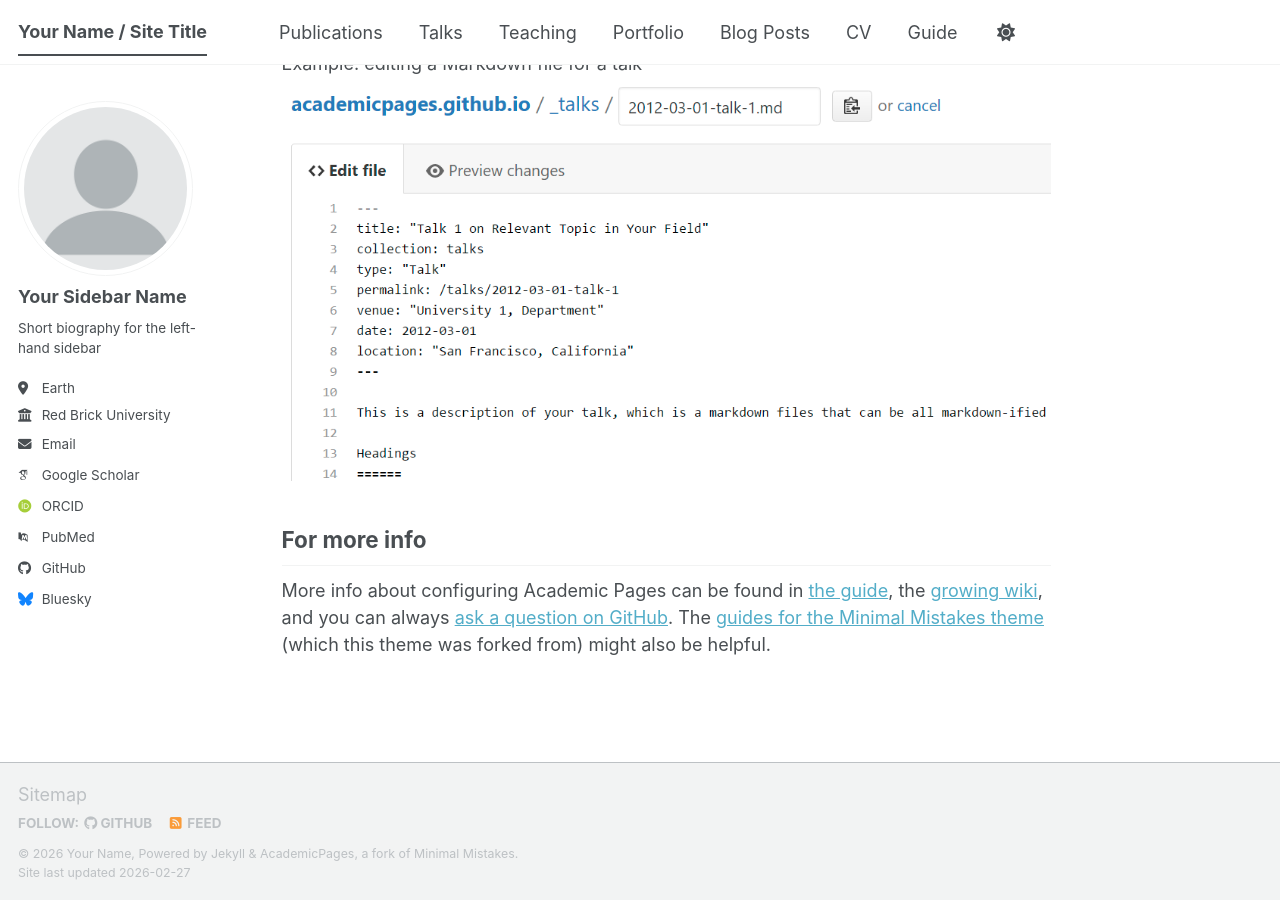
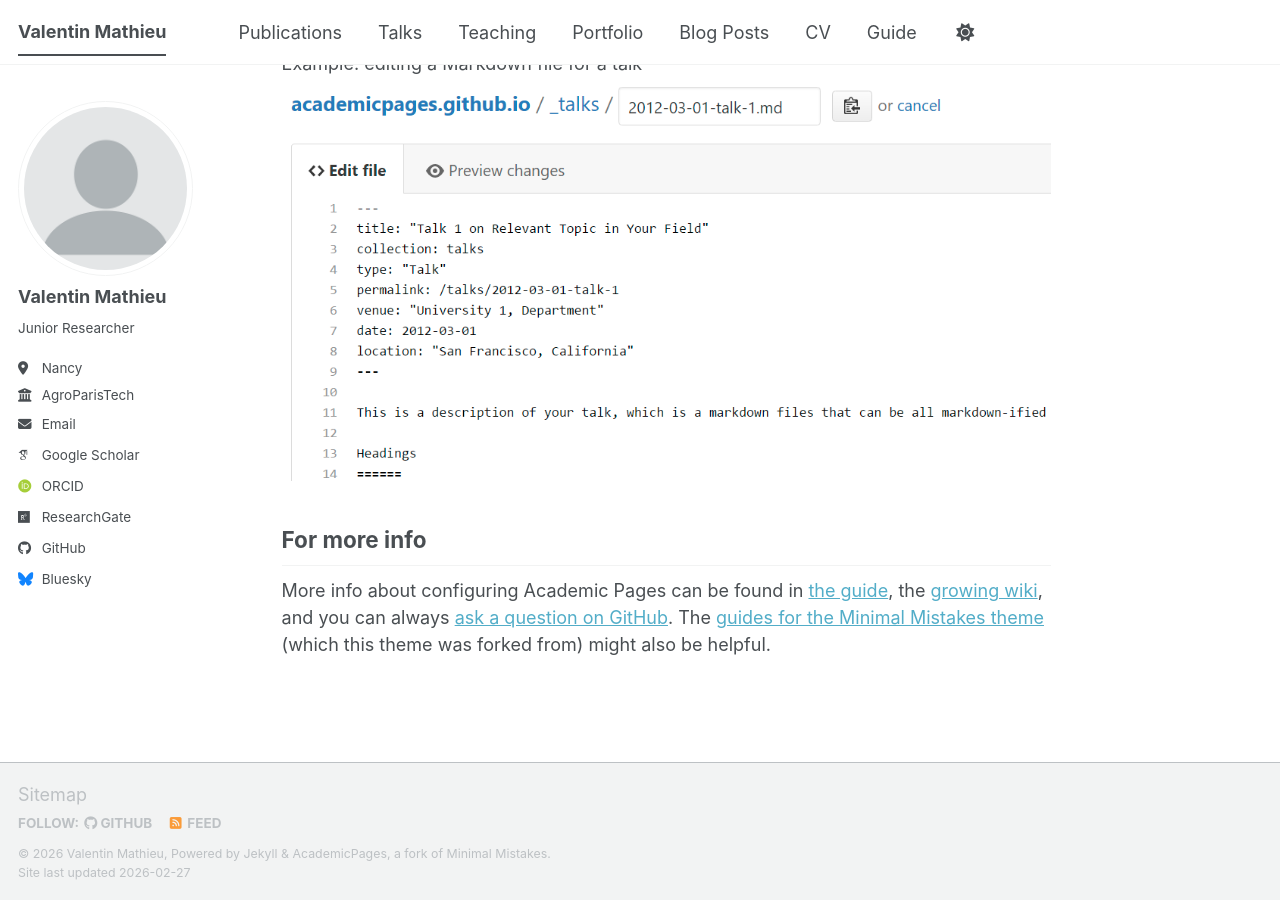
Before and after one commit to vlmathieu/vlmathieu.github.io, a Jekyll site: the page built from _pages/about.md, in a window 1280 px wide and 900 px high, scrolled down 2720 px. Built offline with Jekyll 4.4.1, drawn with Linux system fonts in a browser that asks for light colours; some web fonts are replaced; a script bundle is joined from its source files by our own code; library files that are not in the unit come from our copies.

Commit message:
Update _config.yml

```diff
--- a/_config.yml
+++ b/_config.yml
@@ -9,14 +9,14 @@
 # Basic Site Settings
 locale                   : "en-US"
 site_theme               : "default" # The available themes options are "default", "air", "sunrise", "mint", "dirt" and "contrast"
-title                    : "Your Name / Site Title"
+title                    : "Valentin Mathieu"
 title_separator          : "-"
-name                     : &name "Your Name"
-description              : &description "Your Name's academic portfolio"   # Update this with a general description of your site, this is the default if not overridden by a page
-url                      : https://academicpages.github.io # The base hostname & protocol for your site e.g. "https://[your GitHub username].github.io",
+name                     : &name "Valentin Mathieu"
+description              : &description "Valentin Mathieu's academic portfolio"   # Update this with a general description of your site, this is the default if not overridden by a page
+url                      : https://vlmathieu.github.io # The base hostname & protocol for your site e.g. "https://[your GitHub username].github.io",
                                                            # or if you already have some other page hosted on Github then use "https://[your GitHub username].github.io/[Your Repo Name]"
 baseurl                  : "" # the subpath of your site, e.g. "/blog"
-repository               : "academicpages/academicpages.github.io"
+repository               : "vlmathieu/vlmathie.github.io"
 
 # Site Author - The following control what appear as part of the author content on the side bar.
 #               If a field is blank the icon and link will not appear, otherwise it will be shown.
@@ -24,25 +24,25 @@ repository               : "academicpages/academicpages.github.io"
 author:
   # Biographic information
   avatar           : "profile.png"
-  name             : "Your Sidebar Name"
+  name             : "Valentin Mathieu"
   pronouns         : # example: "she/her"
-  bio              : "Short biography for the left-hand sidebar"
-  location         : "Earth"
-  employer         : "Red Brick University"
+  bio              : "Junior Researcher"
+  location         : "Nancy"
+  employer         : "AgroParisTech"
   uri              : # URL
-  email            : "none@example.org"
+  email            : "valentin.mathieu@agroparistech.fr"
 
   # Academic websites
   academia         : # URL
   arxiv            : # URL - Update with the correct link to your profile
-  googlescholar    : "https://scholar.google.com/citations?user=PS_CX0AAAAAJ"
+  googlescholar    : "https://scholar.google.fr/citations?user=ZKcxVOIAAAAJ&hl=fr&oi=sra"
   inspire-hep      : # URL
   impactstory      : # URL
-  orcid            : "https://orcid.org/yourorcidurl"
+  orcid            : "https://orcid.org/0000-0002-0696-6979"
   semantic         : # URL
   ssrn             : # URL
-  pubmed           : "https://www.ncbi.nlm.nih.gov/pubmed/?term=john+snow"
-  researchgate     : # URL
+  pubmed           : #
+  researchgate     : "https://www.researchgate.net/profile/Valentin-Mathieu"
   scopus           : # URL
   zotero           : # URL
 
```
